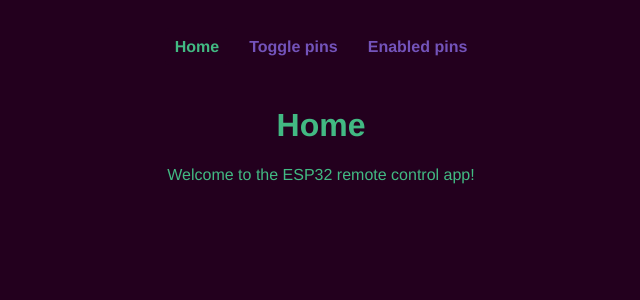
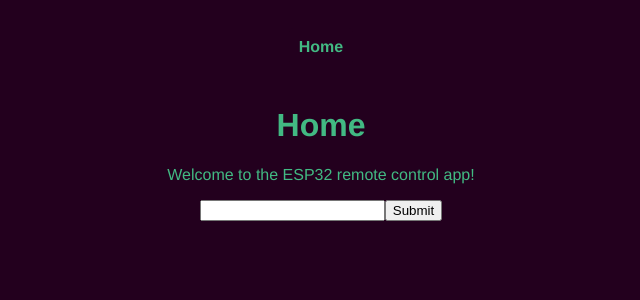
Before and after one commit to jorenchik/remote-firework-launcher, a Vue app in the folder architecture-ui/: page /#/ in a window 1280 px wide. Shown: the top 300 px of the page, without its empty margins (319-959 px from the left). Built offline with nearby package versions, Linux system fonts and the light colour scheme.

Commit message:
Device data: ipAddress, status

```diff
--- a/architecture-ui/src/assets/data/db.js
+++ b/architecture-ui/src/assets/data/db.js
@@ -1,4 +1,8 @@
 let storedData = {
+    'remonteDevice': {
+        'status': 'not-connected',
+        'ipAddress': null
+    },
     'pins': [
         {
             "pinNumber": "13",
@@ -185,6 +189,9 @@
     },
     getPins() {
         return storedData.pins
+    },
+    getDevice() {
+        return storedData.device;
     }
 }
 export default dataStore
--- a/architecture-ui/src/components/NavBar.vue
+++ b/architecture-ui/src/components/NavBar.vue
@@ -1,13 +1,19 @@
 <template>
     <nav>
       <router-link to="/">Home</router-link>
-      <router-link :to="{name: 'PinToggle'}">Toggle pins</router-link>
-      <router-link :to="{name: 'enabled'}">Enabled pins</router-link>
+      <router-link v-if="device.status == 'connected'" :to="{name: 'PinToggle'}">Toggle pins</router-link>
+      <router-link v-if="device.status == 'connected'" :to="{name: 'enabled'}">Enabled pins</router-link>
     </nav>
 </template>
 <script>
+import data from '../assets/data/db.js'
+
 export default {
-
+    data() {
+      return {
+        device: data.getDevice()
+      }
+    }
 }
 </script>
 <style >
--- a/architecture-ui/src/views/Home.vue
+++ b/architecture-ui/src/views/Home.vue
@@ -3,12 +3,35 @@
     <div>
       <h1>Home</h1>
       <p>Welcome to the ESP32 remote control app!</p>
+      <input v-model="ipAddress">
+      <input type="button" @click="establishConnection" value="Submit">
+      <p v-if="!addressValidated">Invalid ip address...</p>
     </div>
   </div>
 </template>
 
 <script>
+import data from '../assets/data/db.js'
+
 export default {
   name: 'Home',
+  data() {
+    return {
+      ipAddress: null,
+      addressValidated: true
+    }
+  },
+  methods: {
+    establishConnection() {
+      const ipAddressValidateRegEx = /^((25[0-5]|(2[0-4]|1\d|[1-9]|)\d)\.?\b){4}$/
+      if(!this.ipAddress.match(ipAddressValidateRegEx)) {
+        this.addressValidated = false
+      } else {
+        this.addressValidated = true
+      }
+      this.$forceUpdate()
+      return;
+    }
+  }
 }
 </script>
```
